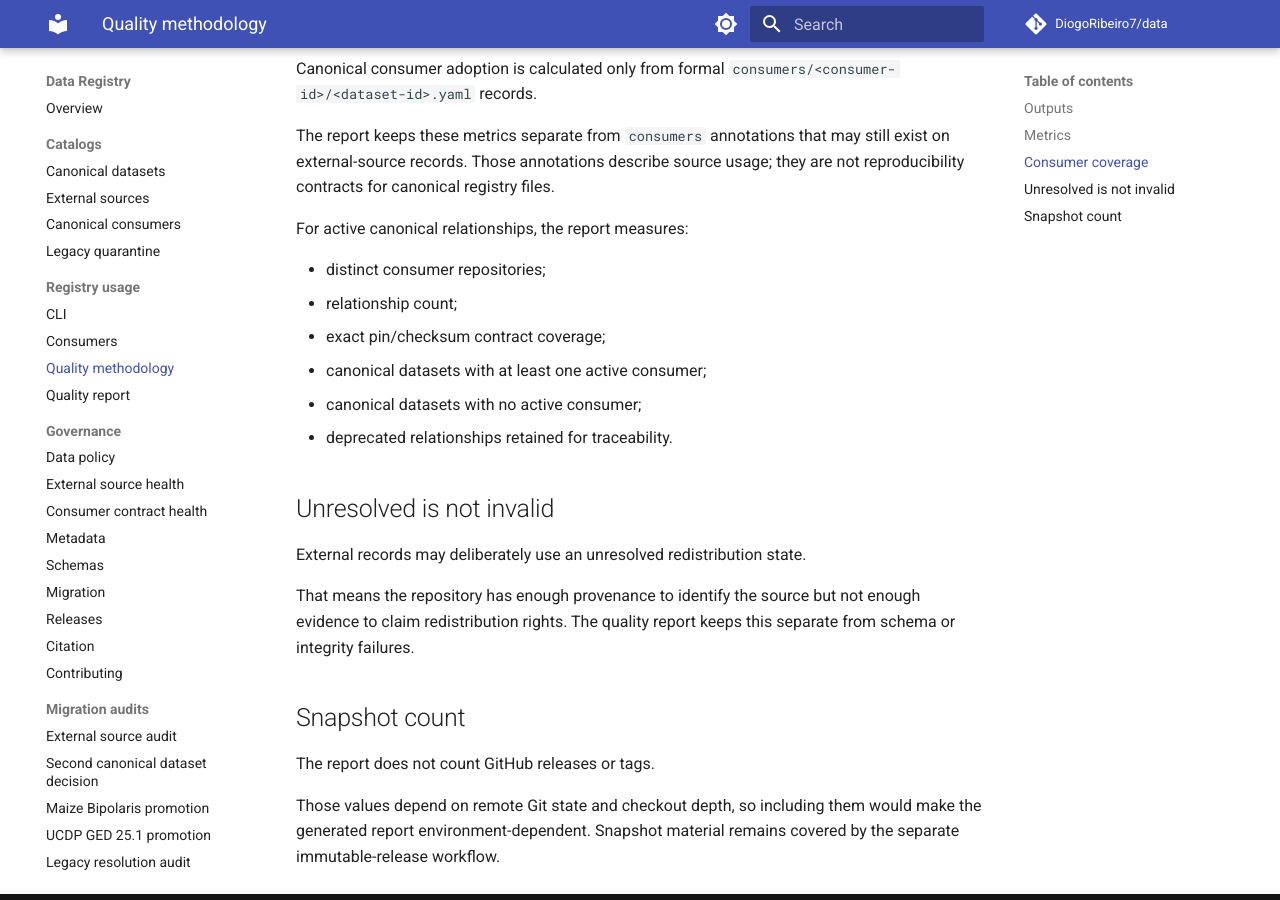
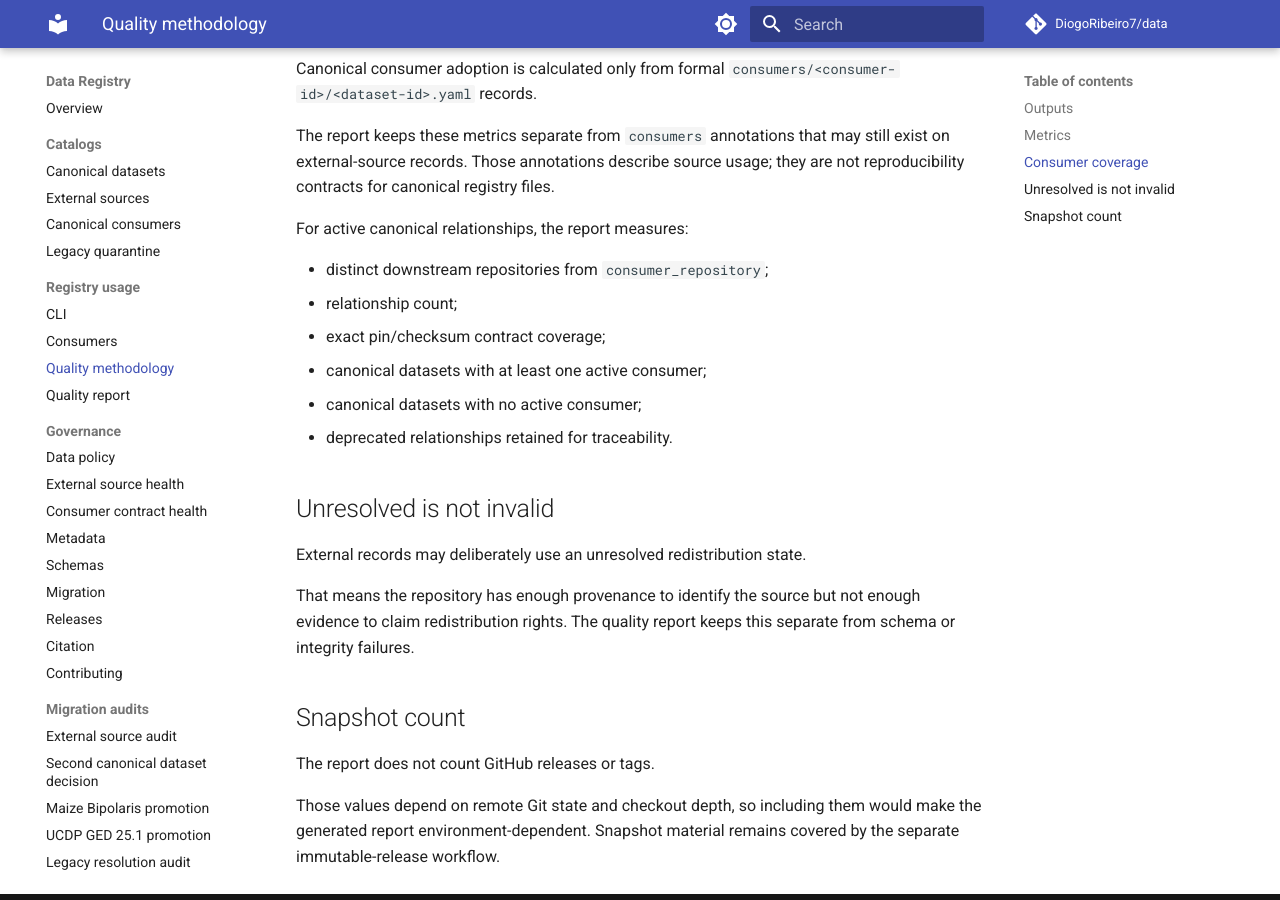
Before and after one commit to DiogoRibeiro7/data, an MkDocs documentation site: the page built from docs/QUALITY.md, in a window 1280 px wide and 900 px high, scrolled down 1240 px. Built offline with MkDocs 1.6.1 and Material for MkDocs 9.7.7, drawn with Linux system fonts in a browser that asks for light colours; comment, search, counter and statistics services are not loaded.

Commit message:
docs: define consumer repository metric precisely

```diff
--- a/docs/QUALITY.md
+++ b/docs/QUALITY.md
@@ -52,7 +52,7 @@ they are not reproducibility contracts for canonical registry files.
 
 For active canonical relationships, the report measures:
 
-- distinct consumer repositories;
+- distinct downstream repositories from `consumer_repository`;
 - relationship count;
 - exact pin/checksum contract coverage;
 - canonical datasets with at least one active consumer;
```
